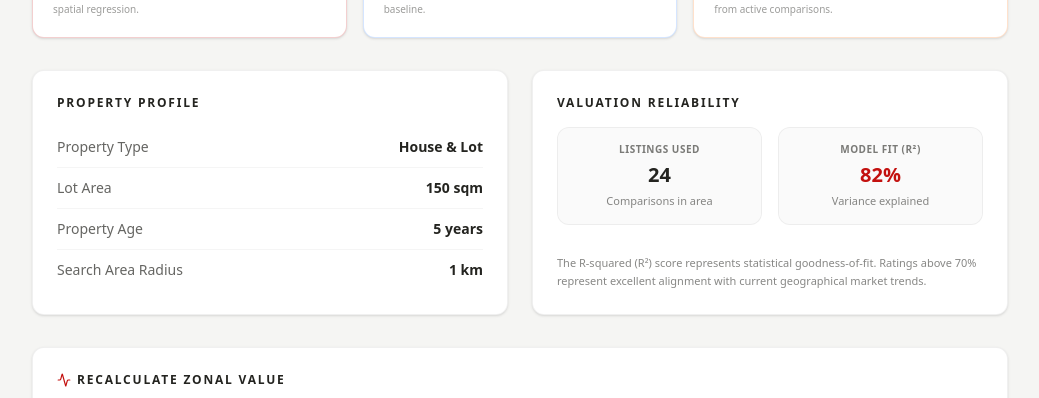
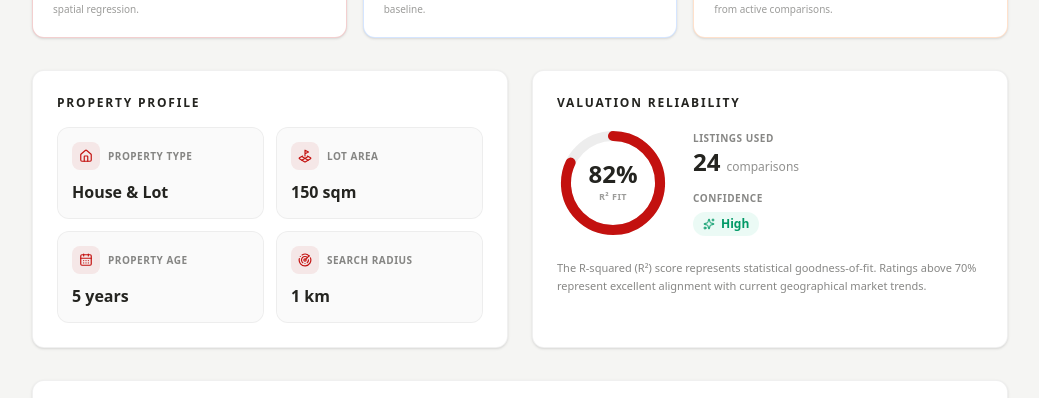
Before and after one commit to AlexanderTheBored/Valyou, a Next.js app: page /valuation/preview in a window 1280 px wide. Shown: the part 830-1228 px from the top of the page, without its empty margins (120-1159 px from the left). Built offline with nearby package versions, Linux system fonts and the light colour scheme.

Commit message:
feat: redesign property profile as icon-tile grid

```diff
--- a/src/components/ValuationReport.tsx
+++ b/src/components/ValuationReport.tsx
@@ -12,6 +12,10 @@ import {
   Coins,
   CheckCircle2,
   Loader2,
+  Home,
+  LandPlot,
+  CalendarDays,
+  Radar,
 } from "lucide-react";
 
 const MapClientDark = dynamic(() => import("@/components/MapClientDark"), {
@@ -106,6 +110,10 @@ export default function ValuationReport({
   onDownloadPDF,
   onClosePreview,
 }: ValuationReportProps) {
+  const r2Pct = Math.round(valuation.r_squared * 100);
+  const gaugeCirc = 2 * Math.PI * 42;
+  const gaugeOffset = gaugeCirc * (1 - valuation.r_squared);
+
   return (
     <div className="min-h-screen bg-[#f5f5f3] dark:bg-[#0f0f0e] text-[#242420] dark:text-white flex flex-col">
       <div className="no-print"><NavbarDark /></div>
@@ -256,65 +264,105 @@ export default function ValuationReport({
 
         {/* Property Profile & Model Fit Details */}
         <div className="grid grid-cols-1 md:grid-cols-2 gap-6">
-          {/* Parameters Table */}
+          {/* Property Profile — icon tiles */}
           <div className="bg-white dark:bg-[#141413] border border-black/[0.06] dark:border-white/[0.06] rounded-xl p-5 sm:p-6 shadow-sm">
             <h3 className="text-xs font-bold text-[#242420] dark:text-white uppercase tracking-[0.15em] mb-4">
               Property Profile
             </h3>
 
-            <div className="divide-y divide-black/[0.04] dark:divide-white/[0.04] text-sm">
-              <div className="flex justify-between py-2.5">
-                <span className="text-[#242420]/70 dark:text-white/70">Property Type</span>
-                <span className="font-semibold text-[#242420] dark:text-white">House &amp; Lot</span>
-              </div>
-              <div className="flex justify-between py-2.5">
-                <span className="text-[#242420]/70 dark:text-white/70">Lot Area</span>
-                <span className="font-semibold text-[#242420] dark:text-white tabular-nums">{valuation.area} sqm</span>
-              </div>
-              <div className="flex justify-between py-2.5">
-                <span className="text-[#242420]/70 dark:text-white/70">Property Age</span>
-                <span className="font-semibold text-[#242420] dark:text-white tabular-nums">
-                  {valuation.age} {valuation.age === 1 ? "year" : "years"}
-                </span>
-              </div>
-              <div className="flex justify-between py-2.5">
-                <span className="text-[#242420]/70 dark:text-white/70">Search Area Radius</span>
-                <span className="font-semibold text-[#242420] dark:text-white tabular-nums">{valuation.scan_area} km</span>
-              </div>
+            <div className="grid grid-cols-2 gap-3">
+              {[
+                { icon: Home, label: "Property Type", value: "House & Lot" },
+                { icon: LandPlot, label: "Lot Area", value: `${valuation.area} sqm` },
+                {
+                  icon: CalendarDays,
+                  label: "Property Age",
+                  value: `${valuation.age} ${valuation.age === 1 ? "year" : "years"}`,
+                },
+                { icon: Radar, label: "Search Radius", value: `${valuation.scan_area} km` },
+              ].map(({ icon: Icon, label, value }) => (
+                <div
+                  key={label}
+                  className="bg-black/[0.02] dark:bg-white/[0.02] border border-black/5 dark:border-white/5 rounded-xl p-3.5"
+                >
+                  <div className="flex items-center gap-2 mb-2.5">
+                    <div className="w-7 h-7 rounded-lg bg-[#C3110F]/[0.08] flex items-center justify-center shrink-0">
+                      <Icon size={14} className="text-[#C3110F] dark:text-[#E52E2C]" />
+                    </div>
+                    <span className="text-[10px] font-bold text-[#242420]/55 dark:text-white/55 uppercase tracking-wider leading-tight">
+                      {label}
+                    </span>
+                  </div>
+                  <p className="text-base font-bold text-[#242420] dark:text-white tabular-nums">{value}</p>
+                </div>
+              ))}
             </div>
           </div>
 
-          {/* Quality and R2 Fit */}
-          <div className="bg-white dark:bg-[#141413] border border-black/[0.06] dark:border-white/[0.06] rounded-xl p-5 sm:p-6 shadow-sm flex flex-col justify-between">
-            <div>
-              <h3 className="text-xs font-bold text-[#242420] dark:text-white uppercase tracking-[0.15em] mb-4">
-                Valuation Reliability
-              </h3>
+          {/* Valuation Reliability — radial gauge + stats */}
+          <div className="bg-white dark:bg-[#141413] border border-black/[0.06] dark:border-white/[0.06] rounded-xl p-5 sm:p-6 shadow-sm flex flex-col">
+            <h3 className="text-xs font-bold text-[#242420] dark:text-white uppercase tracking-[0.15em] mb-4">
+              Valuation Reliability
+            </h3>
 
-              <div className="grid grid-cols-2 gap-4">
-                <div className="bg-black/[0.02] dark:bg-white/[0.02] border border-black/5 dark:border-white/5 rounded-xl p-3.5 text-center">
-                  <p className="text-[10px] font-bold text-[#242420]/60 dark:text-white/60 uppercase tracking-wider mb-1">
+            <div className="flex items-center gap-5 sm:gap-6">
+              {/* R² radial gauge */}
+              <div className="relative w-28 h-28 shrink-0">
+                <svg viewBox="0 0 100 100" className="w-full h-full -rotate-90">
+                  <circle
+                    cx="50"
+                    cy="50"
+                    r="42"
+                    fill="none"
+                    strokeWidth="9"
+                    className="stroke-black/[0.07] dark:stroke-white/10"
+                  />
+                  <circle
+                    cx="50"
+                    cy="50"
+                    r="42"
+                    fill="none"
+                    strokeWidth="9"
+                    strokeLinecap="round"
+                    className="stroke-[#C3110F] dark:stroke-[#E52E2C]"
+                    strokeDasharray={gaugeCirc}
+                    strokeDashoffset={gaugeOffset}
+                  />
+                </svg>
+                <div className="absolute inset-0 flex flex-col items-center justify-center">
+                  <span className="text-2xl font-black text-[#242420] dark:text-white tabular-nums leading-none">
+                    {r2Pct}%
+                  </span>
+                  <span className="text-[9px] font-bold uppercase tracking-wider text-[#242420]/45 dark:text-white/45 mt-1">
+                    R² Fit
+                  </span>
+                </div>
+              </div>
+
+              {/* Supporting stats */}
+              <div className="flex-1 space-y-4 min-w-0">
+                <div>
+                  <p className="text-[10px] font-bold text-[#242420]/55 dark:text-white/55 uppercase tracking-wider mb-1">
                     Listings Used
                   </p>
-                  <p className="text-xl font-black text-[#242420] dark:text-white tabular-nums">
+                  <p className="text-2xl font-black text-[#242420] dark:text-white tabular-nums leading-none">
                     {valuation.listings_used}
+                    <span className="text-xs font-medium text-[#242420]/50 dark:text-white/50 ml-1.5">comparisons</span>
                   </p>
-                  <p className="text-[11px] text-[#242420]/55 dark:text-white/55 mt-1">Comparisons in area</p>
                 </div>
-
-                <div className="bg-black/[0.02] dark:bg-white/[0.02] border border-black/5 dark:border-white/5 rounded-xl p-3.5 text-center">
-                  <p className="text-[10px] font-bold text-[#242420]/60 dark:text-white/60 uppercase tracking-wider mb-1">
-                    Model Fit (R²)
+                <div>
+                  <p className="text-[10px] font-bold text-[#242420]/55 dark:text-white/55 uppercase tracking-wider mb-1.5">
+                    Confidence
                   </p>
-                  <p className="text-xl font-black text-[#C3110F] dark:text-[#E52E2C] tabular-nums">
-                    {Math.round(valuation.r_squared * 100)}%
-                  </p>
-                  <p className="text-[11px] text-[#242420]/55 dark:text-white/55 mt-1">Variance explained</p>
+                  <span className="inline-flex items-center gap-1.5 bg-emerald-500/[0.08] text-emerald-600 dark:text-emerald-400 rounded-full px-2.5 py-1 text-xs font-bold">
+                    <Sparkles size={12} />
+                    {valuation.confidence}
+                  </span>
                 </div>
               </div>
             </div>
 
-            <p className="text-[11px] text-[#242420]/55 dark:text-white/55 leading-relaxed mt-4 no-print">
+            <p className="text-[11px] text-[#242420]/55 dark:text-white/55 leading-relaxed mt-5 no-print">
               The R-squared (R²) score represents statistical goodness-of-fit. Ratings above 70% represent excellent alignment with current geographical market trends.
             </p>
           </div>
```
